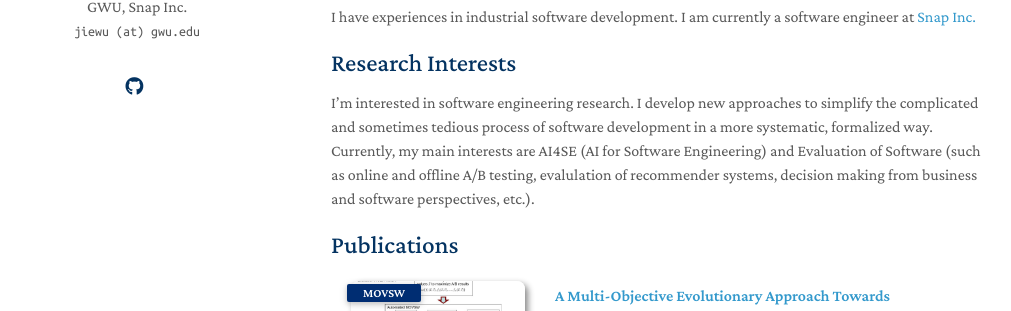
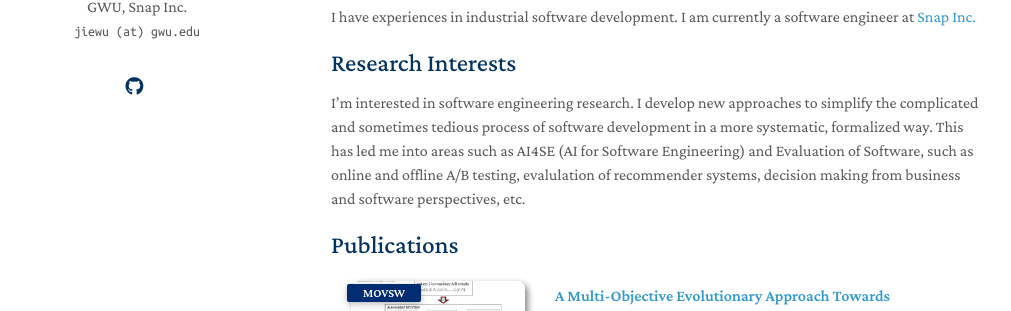
Before and after one commit to yaoyao-liu/minimal-light, a Jekyll site: the page built from index.md, in a window 1280 px wide and 1002 px high. Shown: the part 312-623 px from the top of the window, without its empty margins (139-1150 px from the left). Built offline with Jekyll 4.4.1, drawn with Linux system fonts in a browser that asks for light colours; nearby versions of some CDN libraries; a style sheet for code colours, icons or effects is not loaded; our own code applies the rules of GitHub Pages for plain Markdown files.

Commit message:
Update index.md

```diff
--- a/index.md
+++ b/index.md
@@ -10,6 +10,6 @@ My undergraduate study ([ACM Honors Class](https://acm.sjtu.edu.cn/home)) and ma
 I have experiences in industrial software development. I am currently a software engineer at [Snap Inc.](https://snap.com/en-US)
 
 ## Research Interests
-I'm interested in software engineering research. I develop new approaches to simplify the complicated and sometimes tedious process of software development in a more systematic, formalized way. Currently, my main interests are AI4SE (AI for Software Engineering) and Evaluation of Software (such as online and offline A/B testing, evalulation of recommender systems, decision making from business and software perspectives, etc.).
+I'm interested in software engineering research. I develop new approaches to simplify the complicated and sometimes tedious process of software development in a more systematic, formalized way. This has led me into areas such as AI4SE (AI for Software Engineering) and Evaluation of Software, such as online and offline A/B testing, evalulation of recommender systems, decision making from business and software perspectives, etc.
 
 {% include_relative _includes/publications.md %}
```
